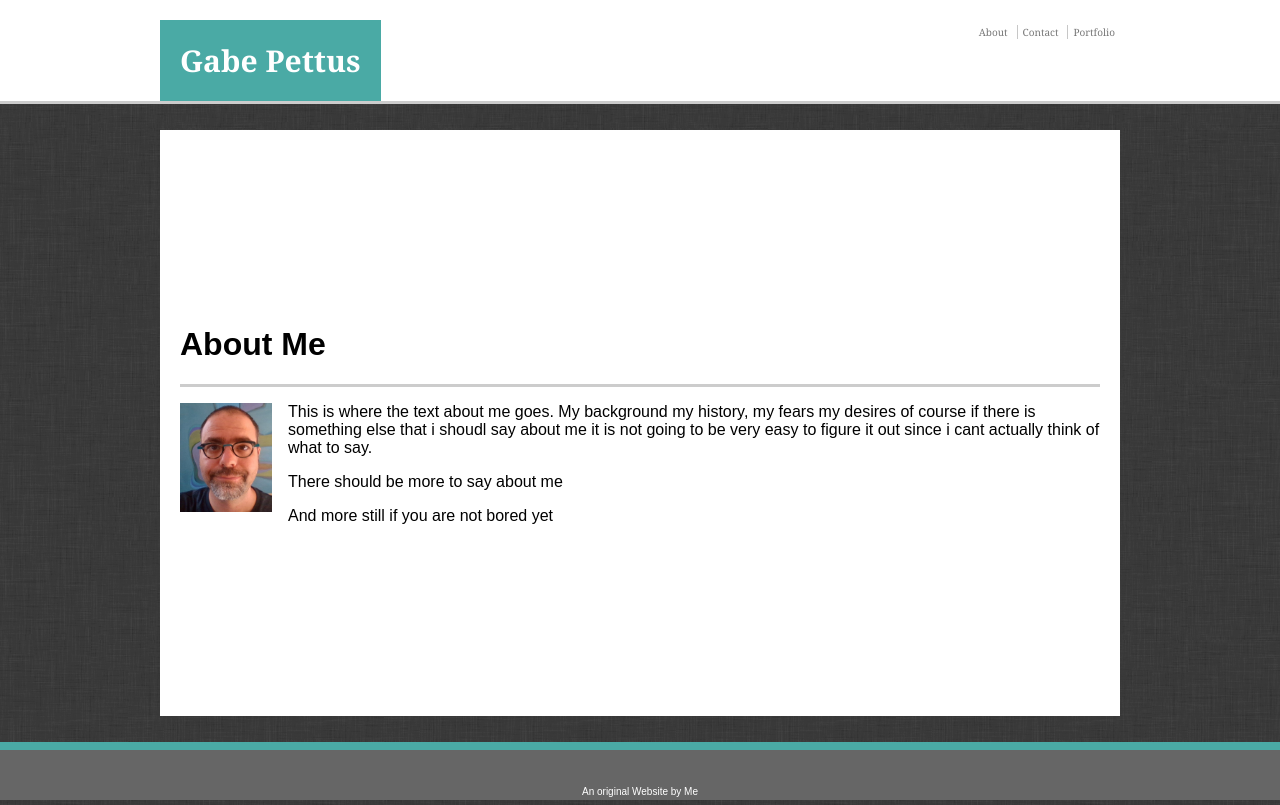
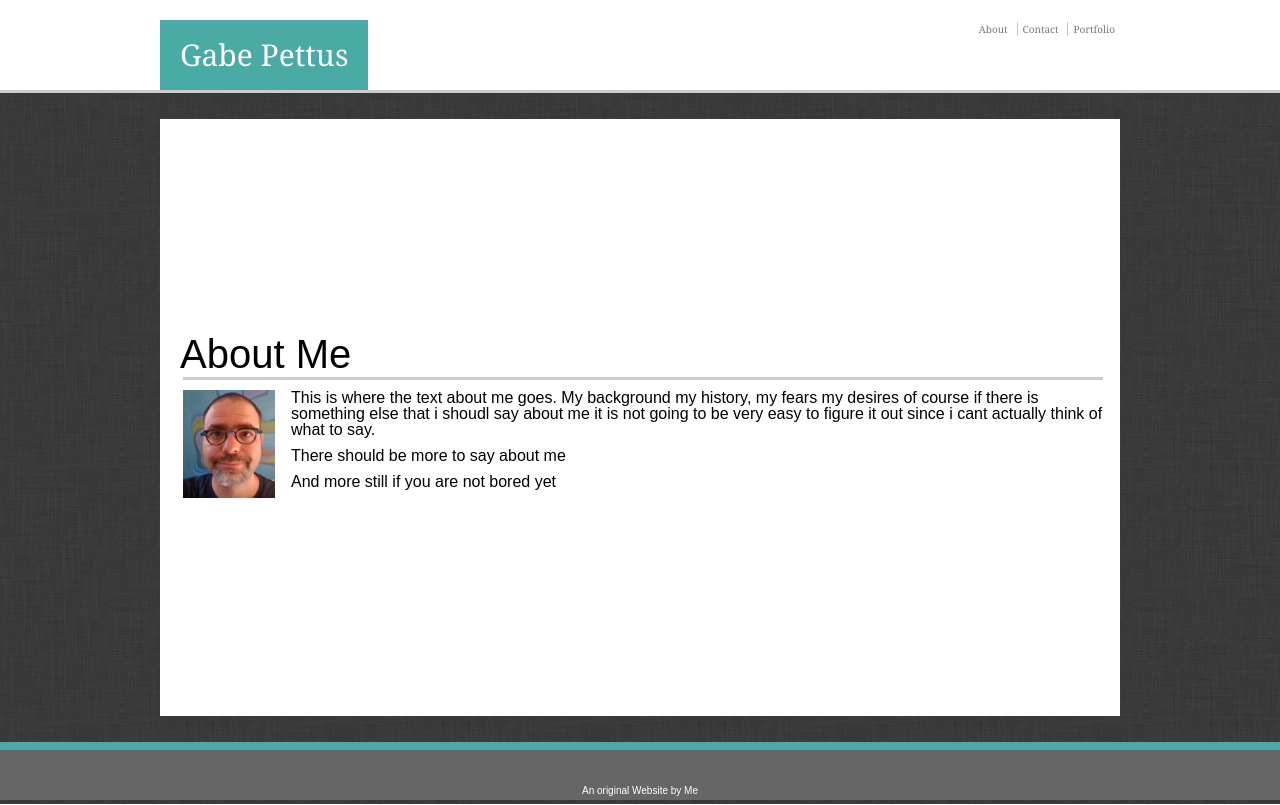
Before and after one commit to gabepettus/Basic-Portfolio, a plain HTML site: page index.html in a window 1280 px wide. Drawn offline with Linux system fonts and the light colour scheme.

Commit message:
Some more clean up. Applied reset css

```diff
--- a/assets/css/style.css
+++ b/assets/css/style.css
@@ -21,6 +21,13 @@ body {
   flex-direction: column;
 }
 
+h1 {
+  font-size: 40px;
+}
+
+p {
+  margin-top: 10px;
+}
 
 /* defines heading bar at top of screen */
 .heading {
@@ -115,7 +122,8 @@ body {
   float: left;
   border-top: solid;
   border-color: #ccc;
-  width :100%;
+  width: 100%;
+  margin: 3px;
 }
 
 #bio-image {
--- a/index.html
+++ b/index.html
@@ -5,6 +5,8 @@
 <head>
     <meta charset="utf-8">
     <title>About Gabe</title>
+
+    <link rel="stylesheet" href="assets/css/reset.css">
     <link rel="stylesheet" href="assets/css/style.css">
 </head>
 
```
Also changed, not shown: contact.html (+2 -0 lines), portfolio.html (+2 -0 lines).
